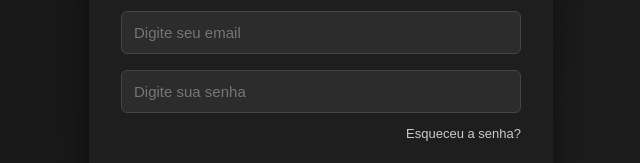
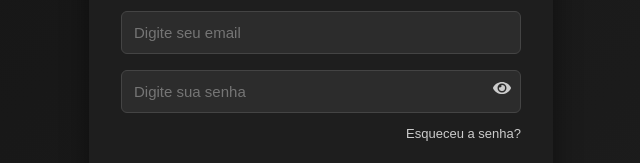
Before and after one commit to misaelalves99/restaurant-service-dashboard, a React (Vite) app: page /auth/login in a window 1280 px wide. Shown: the part 322-485 px from the top of the page, without its empty margins (319-959 px from the left). Built offline with nearby package versions, Linux system fonts and the light colour scheme; no server answers.

Commit message:
Adicionando mostrar senha

```diff
--- a/src/pages/Auth/Login.module.css
+++ b/src/pages/Auth/Login.module.css
@@ -72,6 +72,30 @@ input:focus {
   border-color: #ffcc00;
   background: #333;
   box-shadow: 0 0 0 2px rgba(255, 204, 0, 0.2);
+}
+
+.passwordWrapper {
+  position: relative;
+  display: flex;
+  align-items: center;
+}
+
+.passwordWrapper input {
+  flex: 1;
+  padding-right: 40px;
+}
+
+.passwordToggle {
+  position: absolute;
+  right: 10px;
+  cursor: pointer;
+  color: #ccc;
+  font-size: 18px;
+  transition: color 0.2s;
+}
+
+.passwordToggle:hover {
+  color: #ff914d;
 }
 
 .forgotPassword {
--- a/src/pages/Auth/Login.tsx
+++ b/src/pages/Auth/Login.tsx
@@ -4,7 +4,7 @@ import React, { useState } from "react";
 import { useAuth } from "../../hooks/useAuth";
 import { useNavigate, Link } from "react-router-dom";
 import { Toast } from "../../components/ui/Toast";
-import { FaGoogle, FaFacebookF, FaUtensils } from "react-icons/fa";
+import { FaGoogle, FaFacebookF, FaUtensils, FaEye, FaEyeSlash } from "react-icons/fa";
 import styles from "./Login.module.css";
 
 type ToastState = { message: string; type: "success" | "error" | "info" } | null;
@@ -15,9 +15,11 @@ export const Login: React.FC = () => {
 
   const [email, setEmail] = useState("");
   const [password, setPassword] = useState("");
+  const [showPassword, setShowPassword] = useState(false); // controle de exibir senha
   const [toast, setToast] = useState<ToastState>(null);
   const [loading, setLoading] = useState(false);
 
+  // Funções de login
   const handleSubmit = async (e: React.FormEvent) => {
     e.preventDefault();
     setLoading(true);
@@ -58,6 +60,8 @@ export const Login: React.FC = () => {
     }
   };
 
+  const togglePassword = () => setShowPassword(prev => !prev);
+
   return (
     <div className={styles.page}>
       <h1 className={styles.logo}>
@@ -74,13 +78,19 @@ export const Login: React.FC = () => {
             onChange={(e) => setEmail(e.target.value)}
             required
           />
+
+          <div className={styles.passwordWrapper}>
             <input
-            type="password"
+              type={showPassword ? "text" : "password"}
               placeholder="Digite sua senha"
               value={password}
               onChange={(e) => setPassword(e.target.value)}
               required
             />
+            <span className={styles.passwordToggle} onClick={togglePassword}>
+              {showPassword ? <FaEyeSlash /> : <FaEye />}
+            </span>
+          </div>
 
           <div className={styles.forgotPassword}>
             <Link to="/auth/forgot-password">Esqueceu a senha?</Link>
--- a/src/pages/Auth/Register.module.css
+++ b/src/pages/Auth/Register.module.css
@@ -72,6 +72,30 @@ input:focus {
   border-color: #ff914d;
   background: #333;
   box-shadow: 0 0 0 2px rgba(255, 145, 77, 0.2);
+}
+
+.passwordWrapper {
+  position: relative;
+  display: flex;
+  align-items: center;
+}
+
+.passwordWrapper input {
+  flex: 1;
+  padding-right: 40px; /* espaço para o ícone */
+}
+
+.passwordToggle {
+  position: absolute;
+  right: 10px;
+  cursor: pointer;
+  color: #ccc;
+  font-size: 18px;
+  transition: color 0.2s;
+}
+
+.passwordToggle:hover {
+  color: #ff914d;
 }
 
 button {
--- a/src/pages/Auth/Register.tsx
+++ b/src/pages/Auth/Register.tsx
@@ -4,7 +4,7 @@ import React, { useState } from "react";
 import { useAuth } from "../../hooks/useAuth";
 import { useNavigate, Link } from "react-router-dom";
 import { Toast } from "../../components/ui/Toast";
-import { FaGoogle, FaFacebook, FaUtensils } from "react-icons/fa";
+import { FaGoogle, FaFacebook, FaUtensils, FaEye, FaEyeSlash } from "react-icons/fa";
 import styles from "./Register.module.css";
 
 type ToastState = { message: string; type: "success" | "error" | "info" } | null;
@@ -16,9 +16,11 @@ export const Register: React.FC = () => {
   const [name, setName] = useState("");
   const [email, setEmail] = useState("");
   const [password, setPassword] = useState("");
+  const [showPassword, setShowPassword] = useState(false); // controle mostrar/ocultar senha
   const [toast, setToast] = useState<ToastState>(null);
   const [loading, setLoading] = useState(false);
 
+  // Função para cadastro com e-mail
   const handleSubmit = async (e: React.FormEvent) => {
     e.preventDefault();
     if (!name || !email || !password) {
@@ -38,6 +40,7 @@ export const Register: React.FC = () => {
     }
   };
 
+  // Cadastro social
   const handleGoogleRegister = async () => {
     setLoading(true);
     try {
@@ -64,6 +67,8 @@ export const Register: React.FC = () => {
     }
   };
 
+  const togglePassword = () => setShowPassword(prev => !prev);
+
   return (
     <div className={styles.page}>
       <h1 className={styles.logo}>
@@ -87,13 +92,19 @@ export const Register: React.FC = () => {
             onChange={(e) => setEmail(e.target.value)}
             required
           />
+
+          <div className={styles.passwordWrapper}>
             <input
-            type="password"
+              type={showPassword ? "text" : "password"}
               placeholder="Crie uma senha"
               value={password}
               onChange={(e) => setPassword(e.target.value)}
               required
             />
+            <span className={styles.passwordToggle} onClick={togglePassword}>
+              {showPassword ? <FaEyeSlash /> : <FaEye />}
+            </span>
+          </div>
 
           <button type="submit" disabled={loading}>
             {loading ? "Cadastrando..." : "Cadastrar"}
```
Lines whose indentation alone changed are shown as unchanged.
